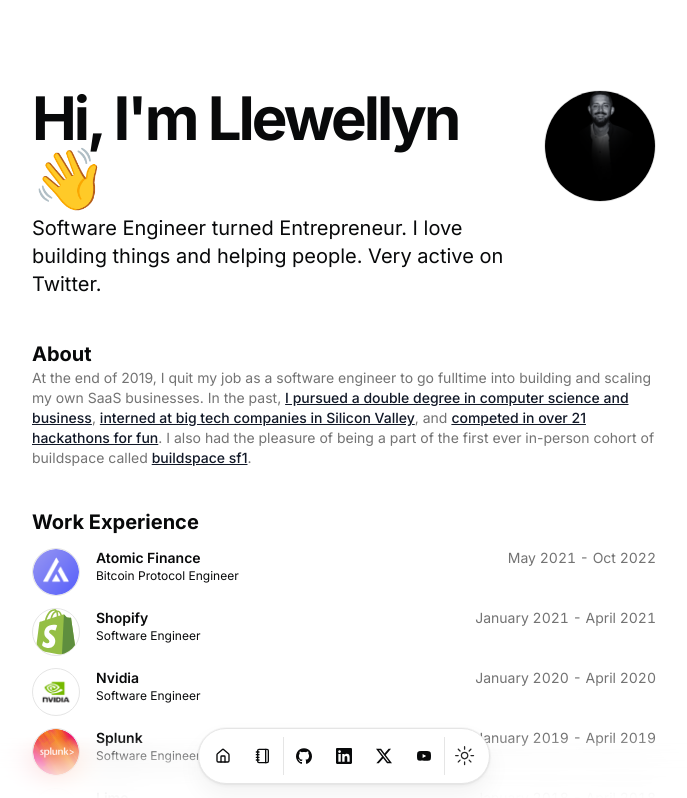
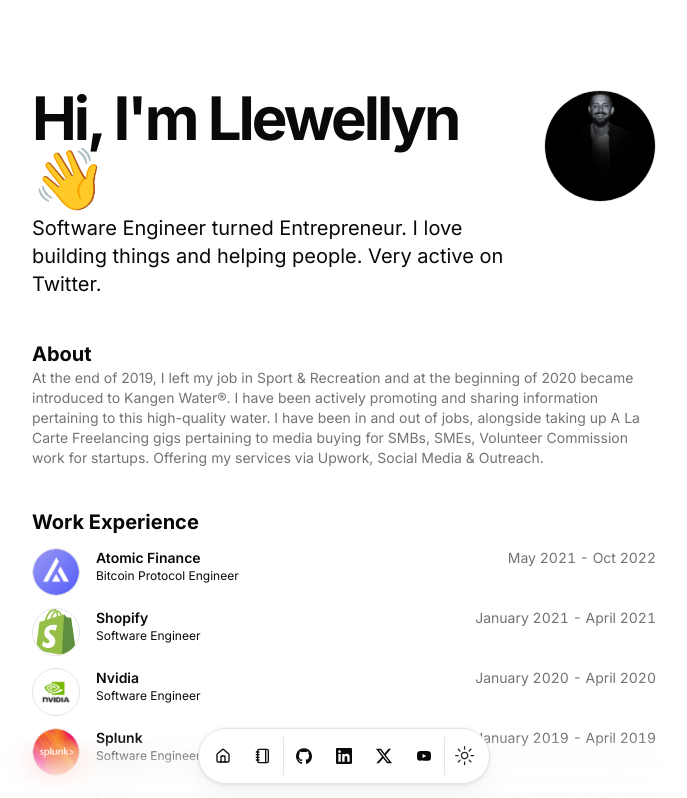
Before and after one commit to telluricaquarian/curriculumvitae, a Next.js app: page / in a window 1280 px wide. Shown: the top 798 px of the page, without its empty margins (296-983 px from the left). Built offline with nearby package versions, Linux system fonts and the light colour scheme.

Commit message:
Updated portfolio with latest changes

```diff
--- a/src/data/resume.tsx
+++ b/src/data/resume.tsx
@@ -10,7 +10,7 @@
   description:
     "Software Engineer turned Entrepreneur. I love building things and helping people. Very active on Twitter.",
   summary:
-    "At the end of 2019, I quit my job as a software engineer to go fulltime into building and scaling my own SaaS businesses. In the past, [I pursued a double degree in computer science and business](/#education), [interned at big tech companies in Silicon Valley](https://www.youtube.com/watch?v=d-LJ2e5qKdE), and [competed in over 21 hackathons for fun](/#hackathons). I also had the pleasure of being a part of the first ever in-person cohort of buildspace called [buildspace sf1](https://buildspace.so/sf1).",
+    "At the end of 2019, I left my job in Sport & Recreation and at the beginning of 2020 became introduced to Kangen Water®. I have been actively promoting and sharing information pertaining to this high-quality water. I have been in and out of jobs, alongside taking up A La Carte Freelancing gigs pertaining to media buying for SMBs, SMEs, Volunteer Commission work for startups. Offering my services via Upwork, Social Media & Outreach.",
   avatarUrl: "/me.png",
   skills: [
     "React",
```
